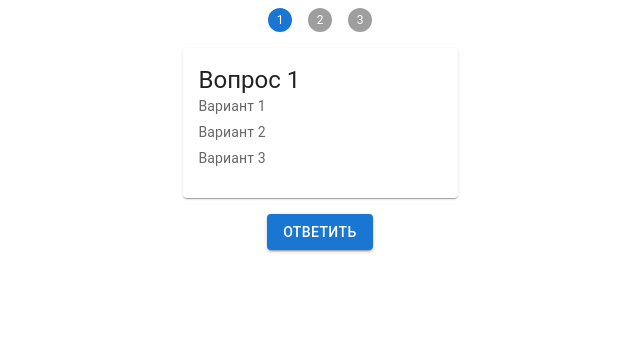
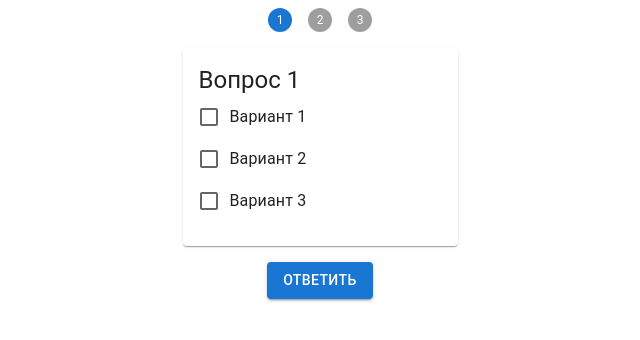
Before and after one commit to ArthurKing2901/madsoft, a React (Create React App) app: page / in a window 1280 px wide. Shown: the top 340 px of the page, without its empty margins (320-960 px from the left). Built offline with nearby package versions, Linux system fonts and the light colour scheme.

Commit message:
Add Question Cards

```diff
--- a/src/App.tsx
+++ b/src/App.tsx
@@ -22,8 +22,9 @@ export const App = () => {
   const methods = useForm()
   const { handleSubmit } = methods
 
-  const handleSetUser = () => {
+  const handleSetUser = (formData: any) => {
     dispatch(setActiveStep({ activeStep: activeStep + 1 }))
+    console.log(formData)
   }
 
   return (
--- a/src/components/QuestionCard.tsx
+++ b/src/components/QuestionCard.tsx
@@ -1,5 +1,16 @@
 import React from 'react'
-import { Card, CardContent, Typography } from '@mui/material'
+import {
+  Card,
+  CardContent,
+  Checkbox,
+  FormControl,
+  FormControlLabel,
+  FormLabel,
+  Radio,
+  RadioGroup,
+  TextField,
+  Typography,
+} from '@mui/material'
 import { useAppSelector } from '../store/configStore'
 import { getActiveStep } from '../store/selectors/stepperSelector'
 import { questions } from '../mokData'
@@ -7,6 +18,7 @@ import { questions } from '../mokData'
 export const QuestionCard = () => {
   const activeStep = useAppSelector(getActiveStep)
   const currentQuestion = questions[activeStep]
+  const questionType = currentQuestion.type
 
   return (
     <Card sx={{ minWidth: 275 }}>
@@ -15,16 +27,35 @@ export const QuestionCard = () => {
           {currentQuestion.question}
         </Typography>
 
-        {currentQuestion.answers.map((answer) => (
-          <Typography
-            key={answer}
-            sx={{ fontSize: 14 }}
-            color="text.secondary"
-            gutterBottom
-          >
-            {answer}
-          </Typography>
-        ))}
+        <FormControl>
+          {currentQuestion.answers.map((answer) => (
+            <div key={answer}>
+              {questionType === 'RADIO' && (
+                <RadioGroup name="radio-buttons-group">
+                  <FormControlLabel
+                    value={answer}
+                    control={<Radio />}
+                    label={answer}
+                  />
+                </RadioGroup>
+              )}
+
+              {questionType === 'CHECKBOX' && (
+                <FormControlLabel
+                  control={<Checkbox name={'checkbox'} />}
+                  label={answer}
+                />
+              )}
+
+              {questionType === 'TEXT' && (
+                <FormControlLabel
+                  control={<TextField variant="outlined" />}
+                  label={answer}
+                />
+              )}
+            </div>
+          ))}
+        </FormControl>
       </CardContent>
     </Card>
   )
--- a/src/mokData.ts
+++ b/src/mokData.ts
@@ -23,6 +23,6 @@ export const questions: Question[] = [
     type: 'TEXT',
     id: 3,
     question: 'Вопрос 3',
-    answers: ['Вариант 1', 'Вариант 2', 'Вариант 3'],
+    answers: ['Введите ответ'],
   },
 ]
```
